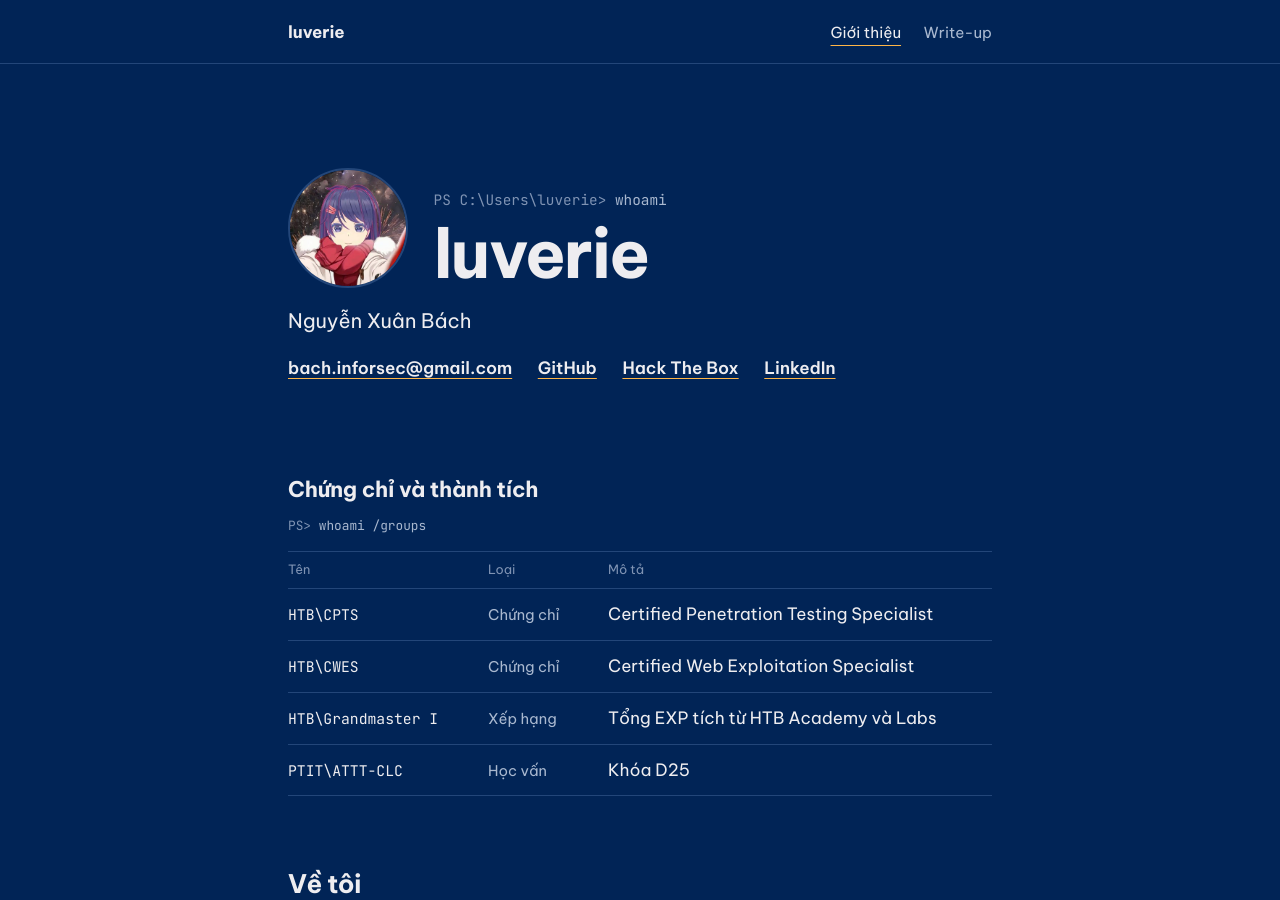
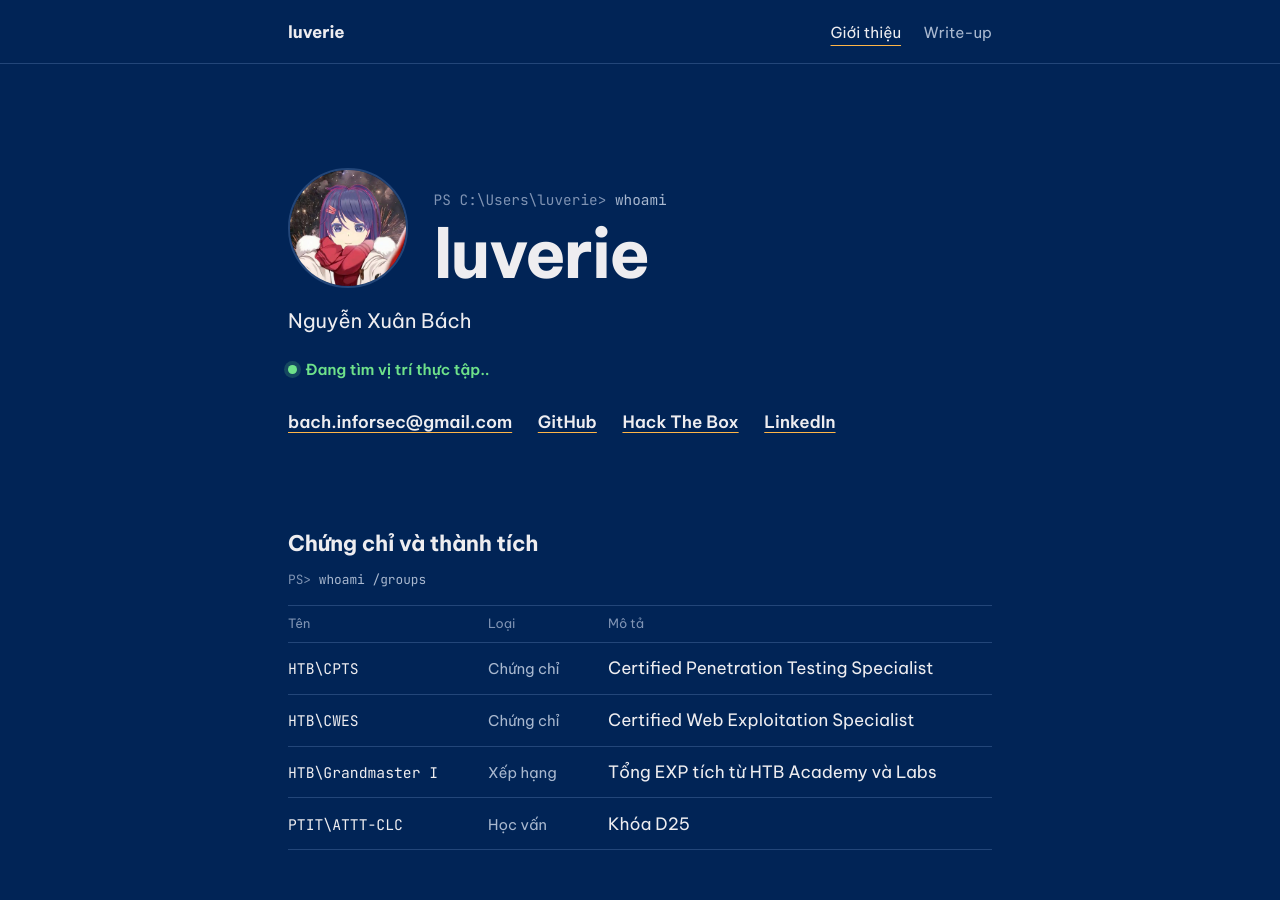
Before and after one commit to Luv3rie/Luv3rie.github.io, a Jekyll site: the page built from index.md, in a window 1280 px wide and 900 px high. Built offline with Jekyll 4.4.1, drawn with Linux system fonts in a browser that asks for light colours.

Commit message:
update status

```diff
--- a/_config.yml
+++ b/_config.yml
@@ -14,7 +14,7 @@ author:
   htb: "https://profile.hackthebox.com/profile/019cd308-42f2-7243-a257-c16379039272"
   linkedin: "https://www.linkedin.com/in/luverie"
   cv: ""              # link file CV (PDF), vd "/assets/cv.pdf"
-  open_to_work: ""   # để "" nếu không muốn hiện
+  open_to_work: "Đang tìm vị trí thực tập.."   # để "" nếu không muốn hiện
   avatar: "/assets/img/avatar.jpg"
 
 markdown: kramdown
```
